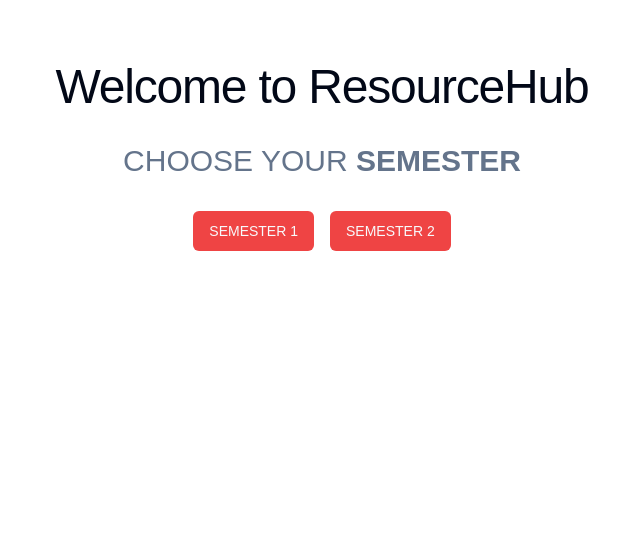
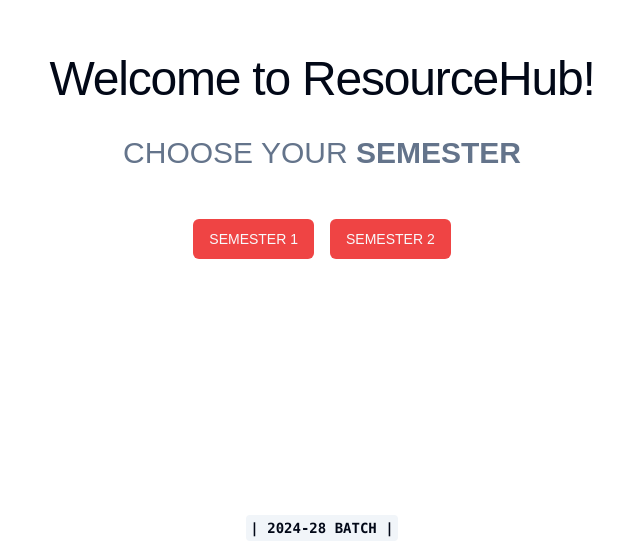
Before and after one commit to moroii69/resourceHub, a Next.js app: page / in a window 1280 px wide. Shown: the part 243-800 px from the top of the page, without its empty margins (318-958 px from the left). Built offline with nearby package versions, Linux system fonts and the light colour scheme.

Commit message:
add batch info

```diff
--- a/app/page.tsx
+++ b/app/page.tsx
@@ -8,6 +8,7 @@ import TypographyLead from "@/components/TypographyLead";
 import ButtonDestructive from "@/components/ButtonDestructive";
 import { Analytics } from "@vercel/analytics/react";
 import { SpeedInsights } from "@vercel/speed-insights/next";
+import { TypographyInlineCode } from "@/components/TypographyInlineCode"; // Import TypographyInlineCode
 
 // Main Home component
 export default function Home() {
@@ -37,6 +38,10 @@ export default function Home() {
         <>
           <TypographyH1 />
           <TypographyLead />
+          {/* Using TypographyInlineCode */}
+          <div className="mb-4">
+            <TypographyInlineCode />
+          </div>
           <div className="flex space-x-4 mt-4">
             <ButtonDestructive
               label="SEMESTER 1"
--- a/components/TypographyH1.tsx
+++ b/components/TypographyH1.tsx
@@ -1,6 +1,6 @@
 const TypographyH1 = () => (
     <h1 className="text-5xl tracking-tight" style={{ marginBottom: '2rem' }}>
-      Welcome to ResourceHub
+      Welcome to ResourceHub!
     </h1>
   );
 
--- /dev/null
+++ b/components/TypographyInlineCode.tsx
@@ -0,0 +1,11 @@
+// @components/TypographyInlineCode.tsx
+
+export function TypographyInlineCode() {
+    return (
+      <div className="fixed bottom-0 left-0 right-0 flex justify-center mb-4">
+        <code className="relative rounded bg-muted px-[0.3rem] py-[0.2rem] font-mono text-sm font-semibold">
+          | 2024-28 BATCH |
+        </code>
+      </div>
+    );
+  }
```
